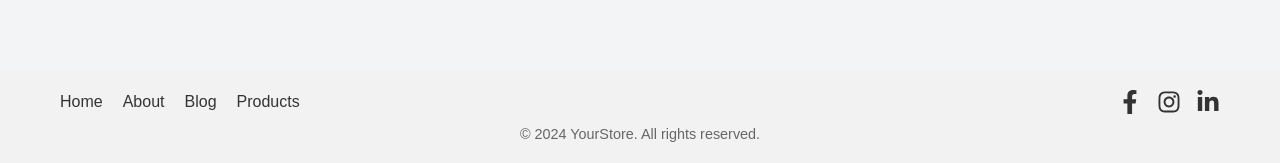
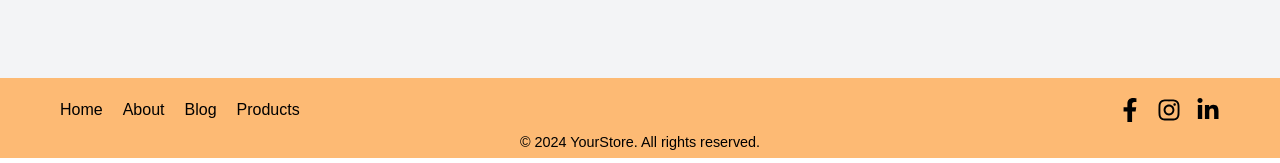
Before and after one commit to DTarkh/tbc-next.js, a Next.js app: page /blog in a window 1280 px wide. Shown: the part 642-805 px from the top of the page. Built offline with nearby package versions, Linux system fonts and the light colour scheme; no server answers; sample sign-in values are in the browser's storage.

Commit message:
update styles

```diff
--- a/app/(dashboard)/layout.jsx
+++ b/app/(dashboard)/layout.jsx
@@ -15,7 +15,7 @@ const Layout = ({ children }) => {
   return (
     <div>
       <Navbar />
-      <main className="bg-gray-100 min-h-[82vh] flex flex-col justify-center items-center dark:bg-slate-600">
+      <main className="bg-gray-100 min-h-[83vh] flex flex-col justify-center items-center dark:bg-slate-600">
         {children}
       </main>
       <Footer />
--- a/app/Components/Footer/Footer.css
+++ b/app/Components/Footer/Footer.css
@@ -1,9 +1,8 @@
 /* General footer styles */
 .footer {
-  background-color: #f2f2f2; /* Brighter background */
-  color: #333;
   padding: 20px 0;
   font-family: 'Arial', sans-serif;
+  height: 10vh;
 }
 
 .footer-content {
@@ -21,10 +20,8 @@
 }
 
 .footer-links a {
-  color: #333;
   text-decoration: none;
   font-size: 1rem;
-  transition: color 0.3s ease;
 }
 
 .footer-links a:hover {
@@ -38,8 +35,7 @@
 
 .social-icon {
   font-size: 1.5rem;
-  color: #333;
-  transition: color 0.3s ease;
+  transition: color 0s;
 }
 
 .social-icon:hover {
@@ -50,7 +46,6 @@
   text-align: center;
   margin-top: 10px;
   font-size: 0.9rem;
-  color: #666;
 }
 
 @media (max-width: 768px) {
--- a/app/Components/Footer/Footer.jsx
+++ b/app/Components/Footer/Footer.jsx
@@ -1,16 +1,17 @@
+import Link from "next/link";
 import "./Footer.css"
 
 import { FaFacebookF, FaInstagram, FaLinkedinIn } from "react-icons/fa";
 
 const Footer = () => {
   return (
-    <footer className="footer">
+    <footer className="footer bg-orange-300 dark:bg-orange-950" >
       <div className="footer-content">
         <div className="footer-links">
-          <a href="/">Home</a>
-          <a href="/about">About</a>
-          <a href="/blog">Blog</a>
-          <a href="/products">Products</a>
+          <Link href="/home" className="dark:text-zinc-200">Home</Link>
+          <Link href="/about" className="dark:text-zinc-200">About</Link>
+          <Link href="/blog" className="dark:text-zinc-200">Blog</Link>
+          <Link href="/products" className="dark:text-zinc-200">Products</Link>
         </div>
 
         <div className="social-links">
@@ -19,21 +20,21 @@ const Footer = () => {
             target="_blank"
             rel="noopener noreferrer"
           >
-            <FaFacebookF className="social-icon" />
+            <FaFacebookF className="social-icon dark:text-zinc-200" />
           </a>
           <a
             href="https://instagram.com"
             target="_blank"
             rel="noopener noreferrer"
           >
-            <FaInstagram className="social-icon" />
+            <FaInstagram className="social-icon dark:text-zinc-200" />
           </a>
           <a
             href="https://linkedin.com"
             target="_blank"
             rel="noopener noreferrer"
           >
-            <FaLinkedinIn className="social-icon" />
+            <FaLinkedinIn className="social-icon dark:text-zinc-200" />
           </a>
         </div>
       </div>
--- /dev/null
+++ b/app/middleware.js
@@ -0,0 +1,22 @@
+// middleware.js
+import { NextResponse } from "next/server";
+import { NextRequest } from "next/server";
+
+// 1. The main middleware function
+export function middleware(request) {
+  // 2. Checking the request or performing an action
+  const isAuthenticated = request.cookies.get("authToken");
+
+  // 3. Conditionally redirecting or responding
+  if (!isAuthenticated) {
+    return NextResponse.redirect(new URL("/login", request.url));
+  }
+
+  // 4. Allow request to proceed if no action is needed
+  return NextResponse.next();
+}
+
+// 5. Define paths that will trigger the middleware
+export const config = {
+  matcher: ["/dashboard/:path*", "/profile/:path*"], // paths to apply the middleware
+};
```
